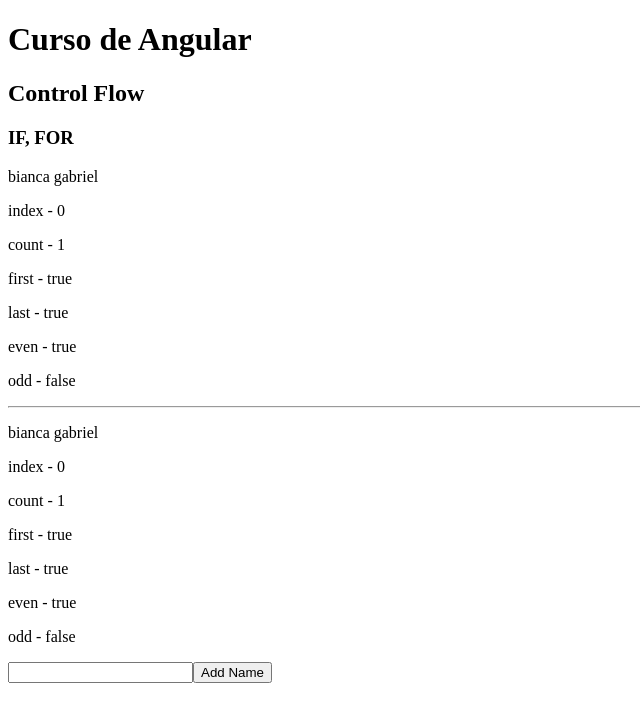
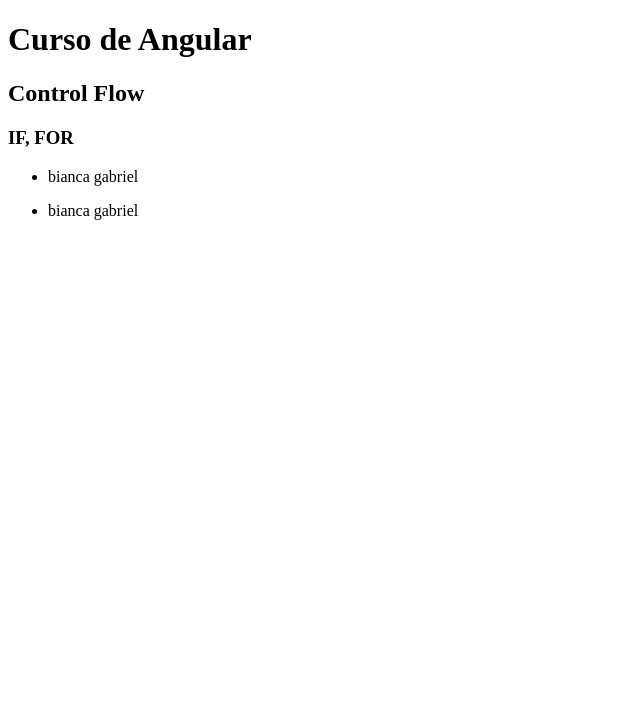
Before and after one commit to biancagabriel/cursoAngular, an Angular app in the folder meu-primeiro-projeto-latest/: page / in a window 1280 px wide. Shown: the top 722 px of the page, without its empty margins (0-640 px from the left). Built offline with nearby package versions, Linux system fonts and the light colour scheme.

Commit message:
@for - @empty

```diff
--- a/meu-primeiro-projeto-latest/src/app/components/template/template-control-flow/template-control-flow.component.html
+++ b/meu-primeiro-projeto-latest/src/app/components/template/template-control-flow/template-control-flow.component.html
@@ -1,7 +1,7 @@
 <h2> Control Flow </h2>
 <h3>IF, FOR</h3>
 <!-- forma nova-->
-@for(
+<!--@for(
     item of itens; track item.name;
     let i = $index;
     let c = $count;
@@ -19,10 +19,10 @@
     <p>odd - {{o}}</p>
 }
 
-<hr/>
+<hr/>-->
 
 <!-- forma antiga-->
-<ng-container *ngFor="
+<!--<ng-container *ngFor="
     let item of itens;
     let i = index;
     let c = count;
@@ -42,4 +42,27 @@
 </ng-container>
 
 <input #name type="text">
-<button (click)="addNewName(name.value)">Add Name</button>
+<button (click)="addNewName(name.value)">Add Name</button>-->
+
+<!-- nova forma -->
+<ul>
+    @for(item of itens; track item.name){
+        <li>{{item.name}}</li>
+    }@empty{
+        <li>não tem valores</li>
+    }
+ </ul>
+
+<!-- forma antiga -->
+<ul>
+<ng-container *ngIf="itens.length === 0; else itensExist">
+    <li>não tem valores</li>
+ </ng-container>
+ <ng-template #itensExist>
+    <ng-container *ngFor="let item of itens">
+        <li>
+            {{item.name}}
+        </li>
+    </ng-container>
+ </ng-template>
+ </ul>
--- a/meu-primeiro-projeto-latest/src/app/components/template/template-control-flow/template-control-flow.component.ts
+++ b/meu-primeiro-projeto-latest/src/app/components/template/template-control-flow/template-control-flow.component.ts
@@ -12,7 +12,7 @@
 export class TemplateControlFlowComponent {
   public isTrue = true;
 
-  public itens= [{name: 'bianca gabriel'}];
+  public itens: Array<{name: string}>= [{name: 'bianca gabriel'}];
   public loadingData$: Observable<string[]> = of([
     'item 1',
     'item 2',
```
